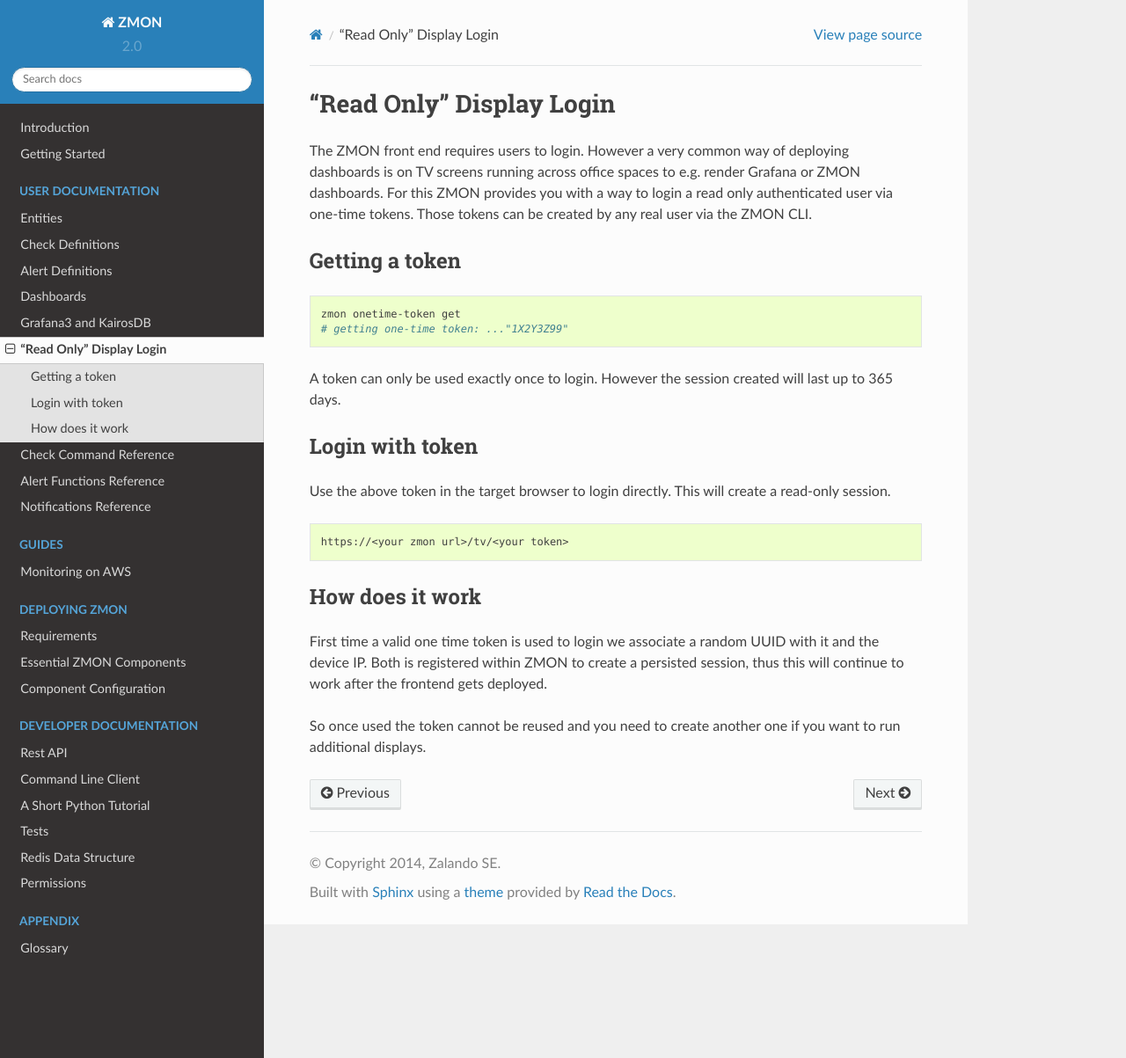
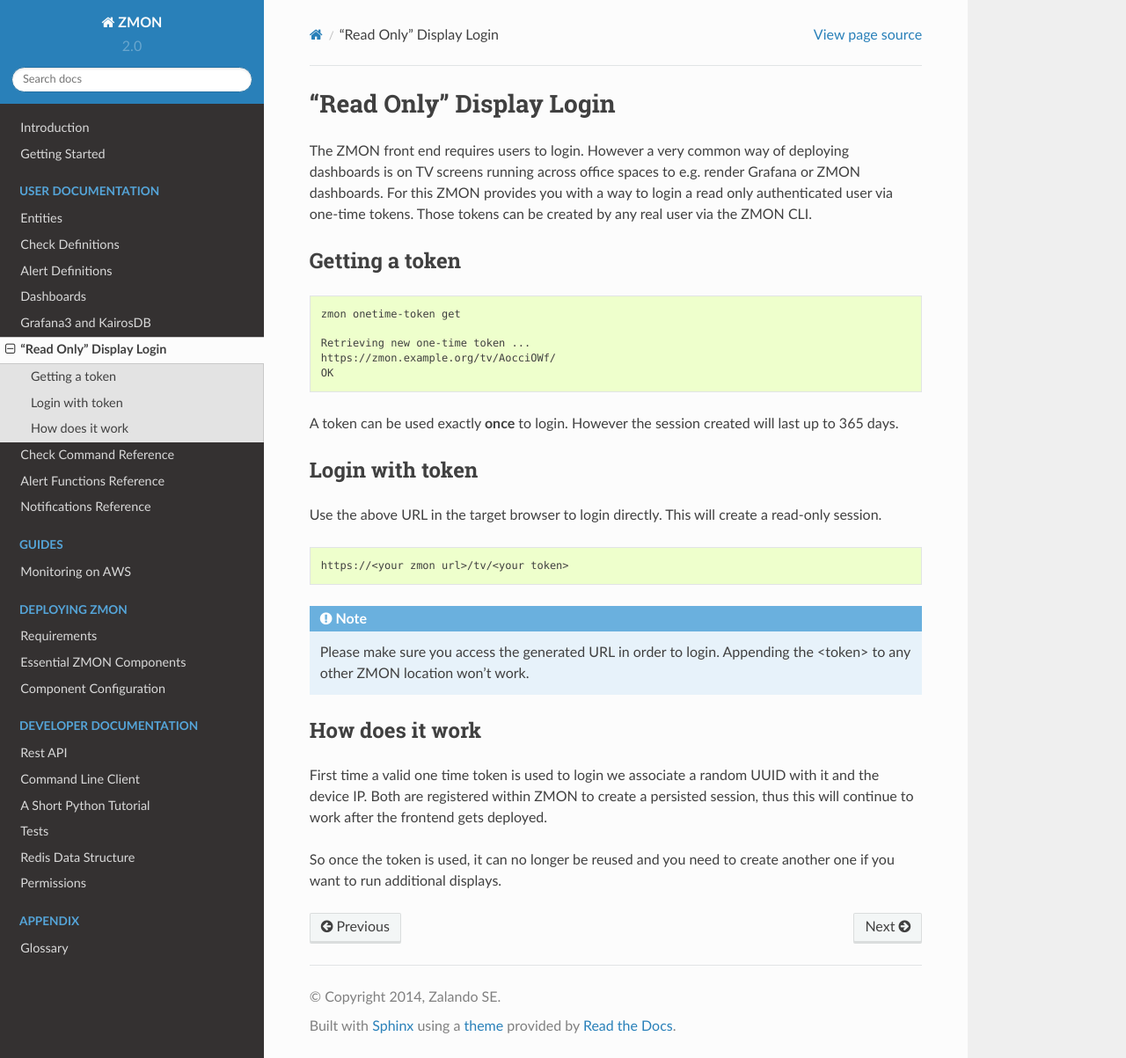
Before and after one commit to zalando-zmon/zmon-docs, a Sphinx documentation site: the page built from docs/user/tv-login.rst, in a window 1280 px wide and 1203 px high. Shown: the whole window at 88% size. Built offline with Sphinx 7.4.7 and the Read the Docs theme 2.0.0, drawn with Linux system fonts in a browser that asks for light colours.

Commit message:
Clarify ZMON one-time tokens docs

```diff
--- a/docs/user/tv-login.rst
+++ b/docs/user/tv-login.rst
@@ -15,26 +15,34 @@
 
 .. code-block:: bash
 
-  zmon onetime-token get
-  # getting one-time token: ..."1X2Y3Z99"
+    zmon onetime-token get
 
-A token can only be used exactly once to login. However the session created will last up to 365 days.
+    Retrieving new one-time token ...
+    https://zmon.example.org/tv/AocciOWf/
+    OK
+
+A token can be used exactly **once** to login. However the session created will last up to 365 days.
 
 
 Login with token
 ================
 
-Use the above token in the target browser to login directly. This will create a read-only session.
+Use the above URL in the target browser to login directly. This will create a read-only session.
 
 .. code-block:: bash
 
-  https://<your zmon url>/tv/<your token>
+    https://<your zmon url>/tv/<your token>
+
+
+.. note::
+
+    Please make sure you access the generated URL in order to login. Appending the <token> to any other ZMON location won't work.
 
 
 How does it work
 ================
 
 First time a valid one time token is used to login we associate a random UUID with it and the device IP.
-Both is registered within ZMON to create a persisted session, thus this will continue to work after the frontend gets deployed.
+Both are registered within ZMON to create a persisted session, thus this will continue to work after the frontend gets deployed.
 
-So once used the token cannot be reused and you need to create another one if you want to run additional displays.
+So once the token is used, it can no longer be reused and you need to create another one if you want to run additional displays.
```
